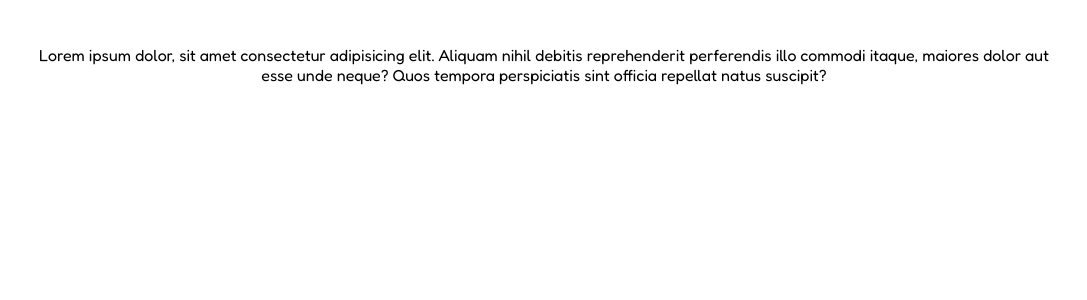
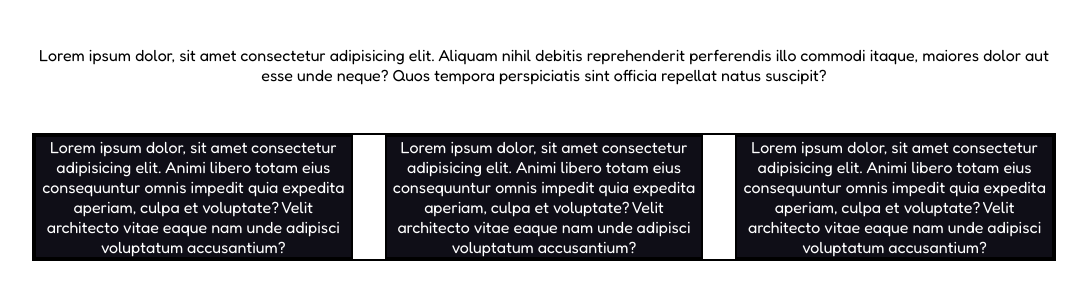
Before and after one commit to cioby09/html-css-float-cards, a plain HTML site: page index.html in a window 1280 px wide. Shown: the part 74-374 px from the top of the page, without its empty margins (96-1183 px from the left). Drawn offline with Linux system fonts and the light colour scheme.

Commit message:
Add: layout card section

```diff
--- a/css/style.css
+++ b/css/style.css
@@ -5,20 +5,18 @@
     box-sizing: border-box;
 }
 
+img{
+    max-width: 100%;
+}
 /* COMMON */
 body{
     font-family: "Fredoka", sans-serif;
-    color: #FFFFFF;
 }
 
 /* Typography */
 .title{
     color: #E53170;
     margin-bottom: 3rem;
-}
-
-.description{
-    color: #000000;
 }
 
 /* Layout */
@@ -29,3 +27,32 @@ body{
     margin: 0 auto;
     margin-top: 2rem;
 }
+
+.row{
+    margin-top: 3rem;
+    /* debug */
+    border: 2px solid black;
+}
+
+.col{
+    float: left;
+    width: calc(100% / 3 - (4rem / 3));
+    /* debug */
+    border: 2px solid black;
+}
+
+.clearfix::after {
+    content: "";
+    display: table;
+    clear: both;
+}
+
+.middle.col{
+    margin: 0 2rem;
+}
+
+/* Card */
+.card{
+    background-color: #0F0E17;
+    color: #FFFFFF;
+}
--- a/index.html
+++ b/index.html
@@ -18,11 +18,35 @@
     <!-- Main -->
     <main>
         <div class="container">
-            <!-- Titolo -->
+            <!-- Title -->
             <h1 class="title">Meet Our Team</h1>
-            <!-- /Titolo -->
+            <!-- /Title -->
 
-            <p class="description">Lorem ipsum dolor, sit amet consectetur adipisicing elit. Aliquam nihil debitis reprehenderit perferendis illo commodi itaque, maiores dolor aut esse unde neque? Quos tempora perspiciatis sint officia repellat natus suscipit?</p>
+            <p>Lorem ipsum dolor, sit amet consectetur adipisicing elit. Aliquam nihil debitis reprehenderit perferendis illo commodi itaque, maiores dolor aut esse unde neque? Quos tempora perspiciatis sint officia repellat natus suscipit?</p>
+
+            <!-- Cards -->
+            <div class="card-section">
+                <div class="row clearfix">
+                    <div class="col">
+                        <div class="card">
+                            Lorem ipsum dolor, sit amet consectetur adipisicing elit. Animi libero totam eius consequuntur omnis impedit quia expedita aperiam, culpa et voluptate? Velit architecto vitae eaque nam unde adipisci voluptatum accusantium?
+                        </div>
+                    </div>
+
+                    <div class="col middle">
+                        <div class="card">
+                            Lorem ipsum dolor, sit amet consectetur adipisicing elit. Animi libero totam eius consequuntur omnis impedit quia expedita aperiam, culpa et voluptate? Velit architecto vitae eaque nam unde adipisci voluptatum accusantium?
+                        </div>
+                    </div>
+
+                    <div class="col">
+                        <div class="card">
+                            Lorem ipsum dolor, sit amet consectetur adipisicing elit. Animi libero totam eius consequuntur omnis impedit quia expedita aperiam, culpa et voluptate? Velit architecto vitae eaque nam unde adipisci voluptatum accusantium?
+                        </div>
+                    </div>
+                </div>
+            </div>
+            <!-- /Cards -->
         </div>
     </main>
     <!-- /Main -->
```
